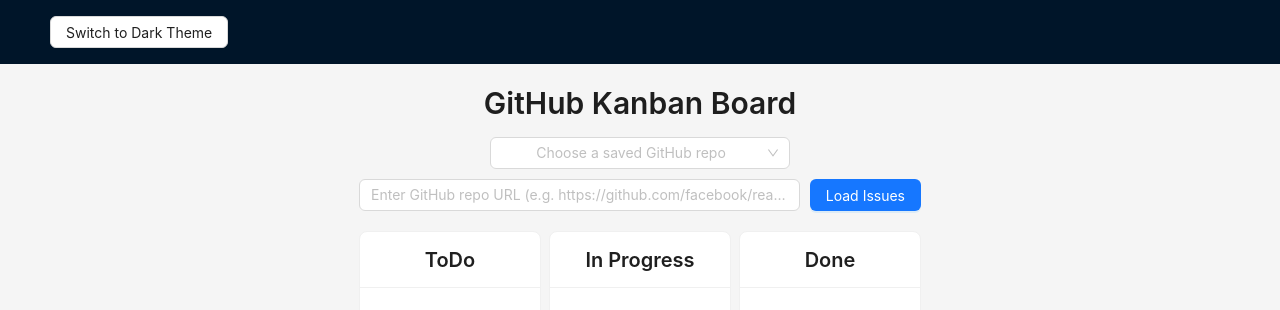
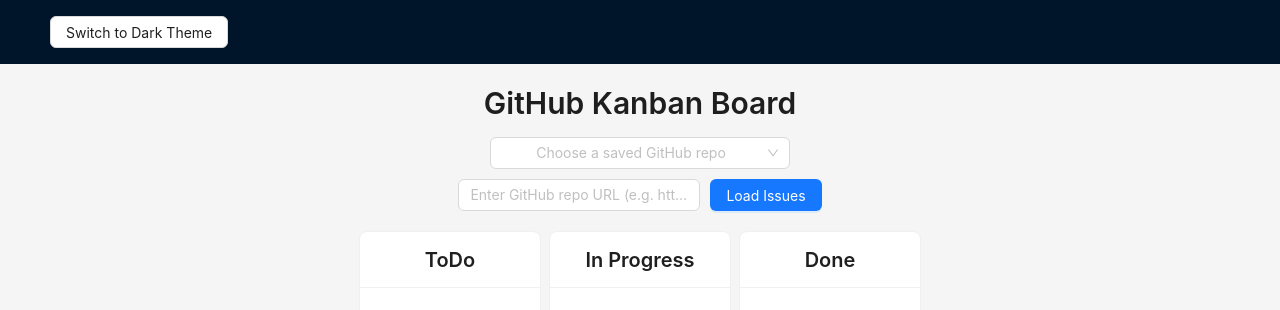
Before and after one commit to chelsea7smile/github-kanban-board-tt, a React (Vite) app: page / in a window 1280 px wide. Shown: the top 310 px of the page. Built offline with nearby package versions, Linux system fonts and the light colour scheme.

Commit message:
Update tests

```diff
--- a/src/pages/BoardHeader.tsx
+++ b/src/pages/BoardHeader.tsx
@@ -104,20 +104,23 @@
           marginBottom: 10
         }}
       >
+        <div data-cy="repo-url-input">
           <Input
-          data-cy="repo-url-input"
             placeholder="Enter GitHub repo URL (e.g. https://github.com/facebook/react)"
             value={repoUrl}
             onChange={(e) => setRepoUrl(e.target.value)}
           />
+        </div>
+        <div data-cy="load-issues-btn">
           <Button
-          data-cy="load-issues-btn"
+
             type="primary"
             onClick={onLoadIssues}
             loading={loading}
           >
             {loading ? "Loading..." : "Load Issues"}
           </Button>
+        </div>
       </div>
 
       {repoInfo && (
```
Also changed, not shown: 1 other file (tests, documents, lock files or other folders). Lines whose indentation alone changed are shown as unchanged.
